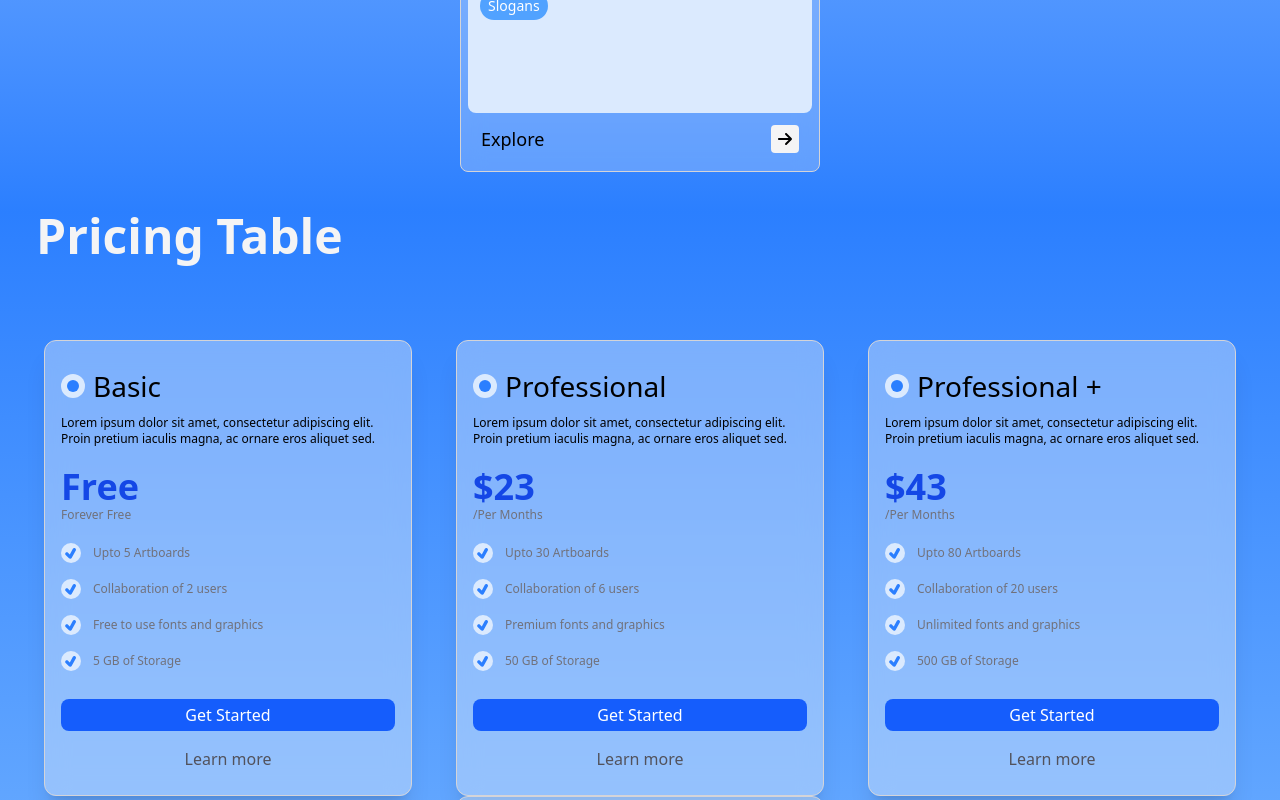
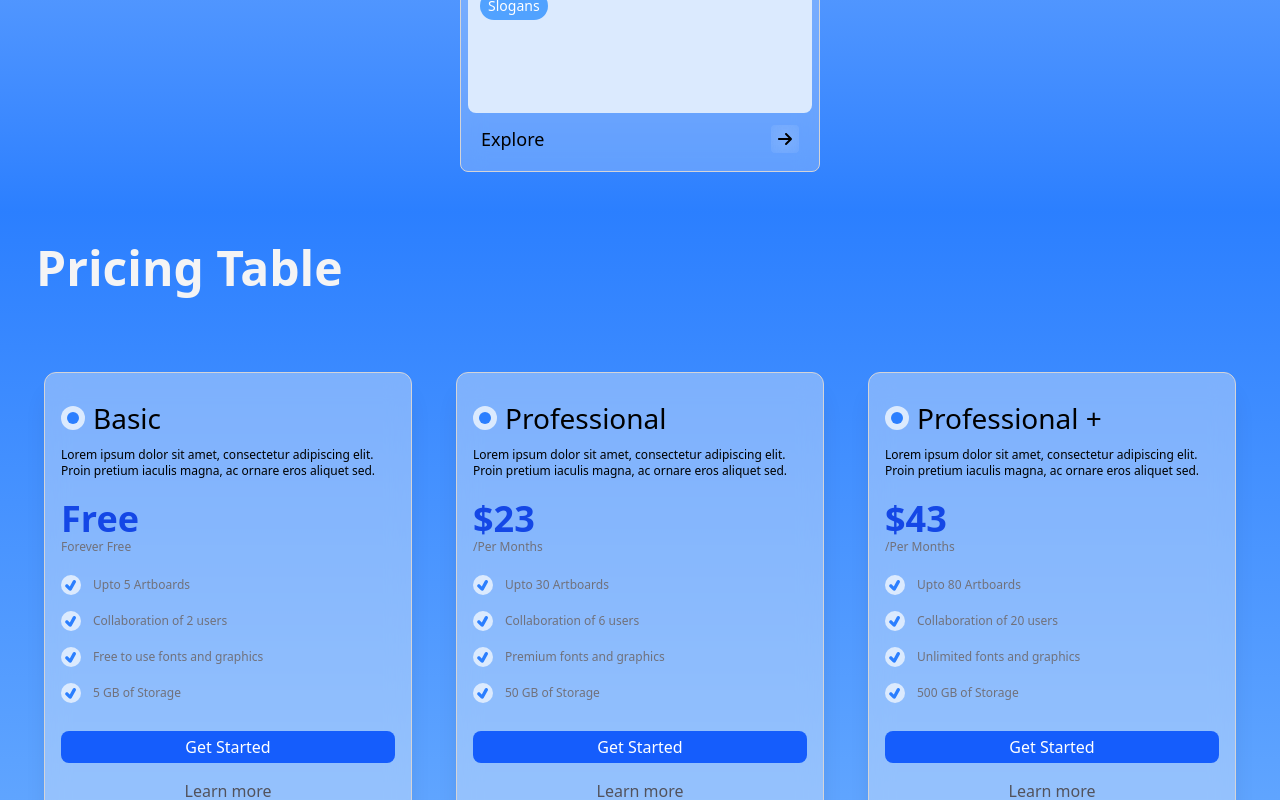
Before and after one commit to AbhinavKaushik15/hom_assessment, a React (Vite) app: page / in a window 1280 px wide. Shown: the part 1540-2340 px from the top of the page. Built offline with nearby package versions, Linux system fonts and the light colour scheme.

Commit message:
final commit

```diff
--- a/src/components/pricingTable/PricingTable.jsx
+++ b/src/components/pricingTable/PricingTable.jsx
@@ -51,7 +51,7 @@ const PricingTable = () => {
   ]);
 
   return (
-    <div className="w-full min-h-[120vh] bg-gradient-to-b from-blue-500 to-blue-300">
+    <div className="w-full min-h-[120vh] bg-gradient-to-b from-blue-500 to-blue-300 pt-8">
       <h1 className="text-4xl md:text-5xl text-start font-[600] text-zinc-100 px-4 md:px-9">
         Pricing Table
       </h1>
--- a/src/components/secviceCards/ServiceCard.jsx
+++ b/src/components/secviceCards/ServiceCard.jsx
@@ -39,7 +39,7 @@ const ServiceCard = () => {
               <div className="w-[43vh] min-h-[40vh] bg-blue-100 flex flex-col justify-center rounded-lg px-3 py-3">
                 <h1 className="text-3xl font-[700] leading-none">{c.title}</h1>
                 <p className="font-[400] leading-none pt-2">{c.description}</p>
-                <div className="flex gap-2 pt-4 whitespace-nowrap flex-wrap">
+                <div className="flex gap-2 pt-4 whitespace-nowrap flex-wrap mt-5 sm:mt-0">
                   {c.head.map((p, i) => (
                     <h2 key={i} className="rounded-full text-md sm:text-sm text-white py-1 px-2 bg-blue-400">{p}</h2>
                   ))}
@@ -48,7 +48,7 @@ const ServiceCard = () => {
               {/* Explore Section */}
               <div className="w-full flex justify-between items-center px-5 py-3">
                 <h1 className="text-lg font-[500]">Explore</h1>
-                <span className="flex items-center justify-center w-7 h-7 rounded-sm bg-zinc-100">
+                <span className="flex items-center justify-center w-7 h-7 rounded-sm backdrop-blur-md bg-[#fafafa04]">
                   <FaArrowRight />
                 </span>
               </div>
--- a/src/pages/users/Users.jsx
+++ b/src/pages/users/Users.jsx
@@ -54,6 +54,7 @@ const Users = () => {
             value={searchQuery}
             placeholder="search users..."
           />
+          {/* input clear/close icon */}
           {searchQuery.length > 0 && (
             <IoMdClose
               onClick={() => setSearchQuery("")}
```
